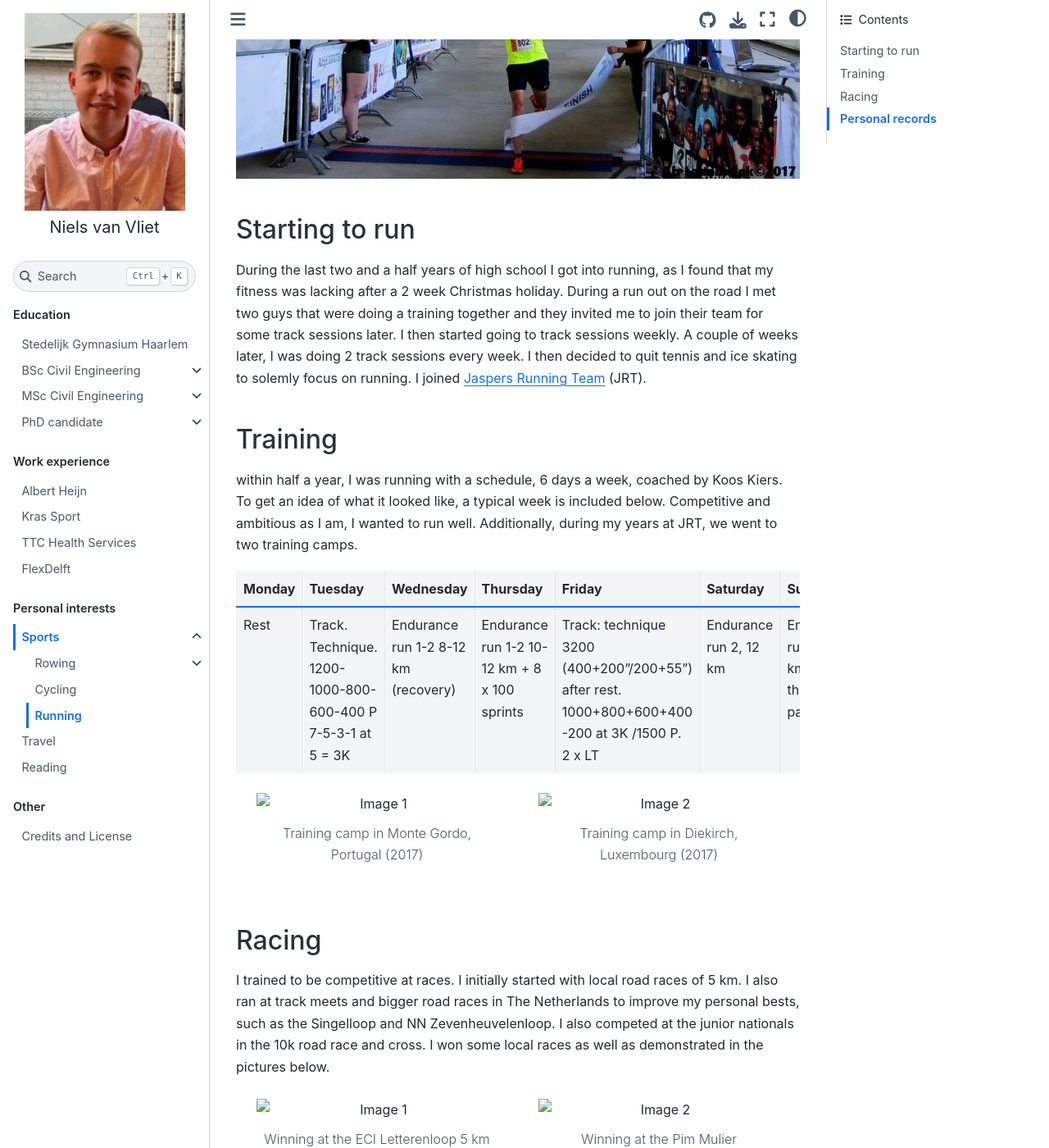
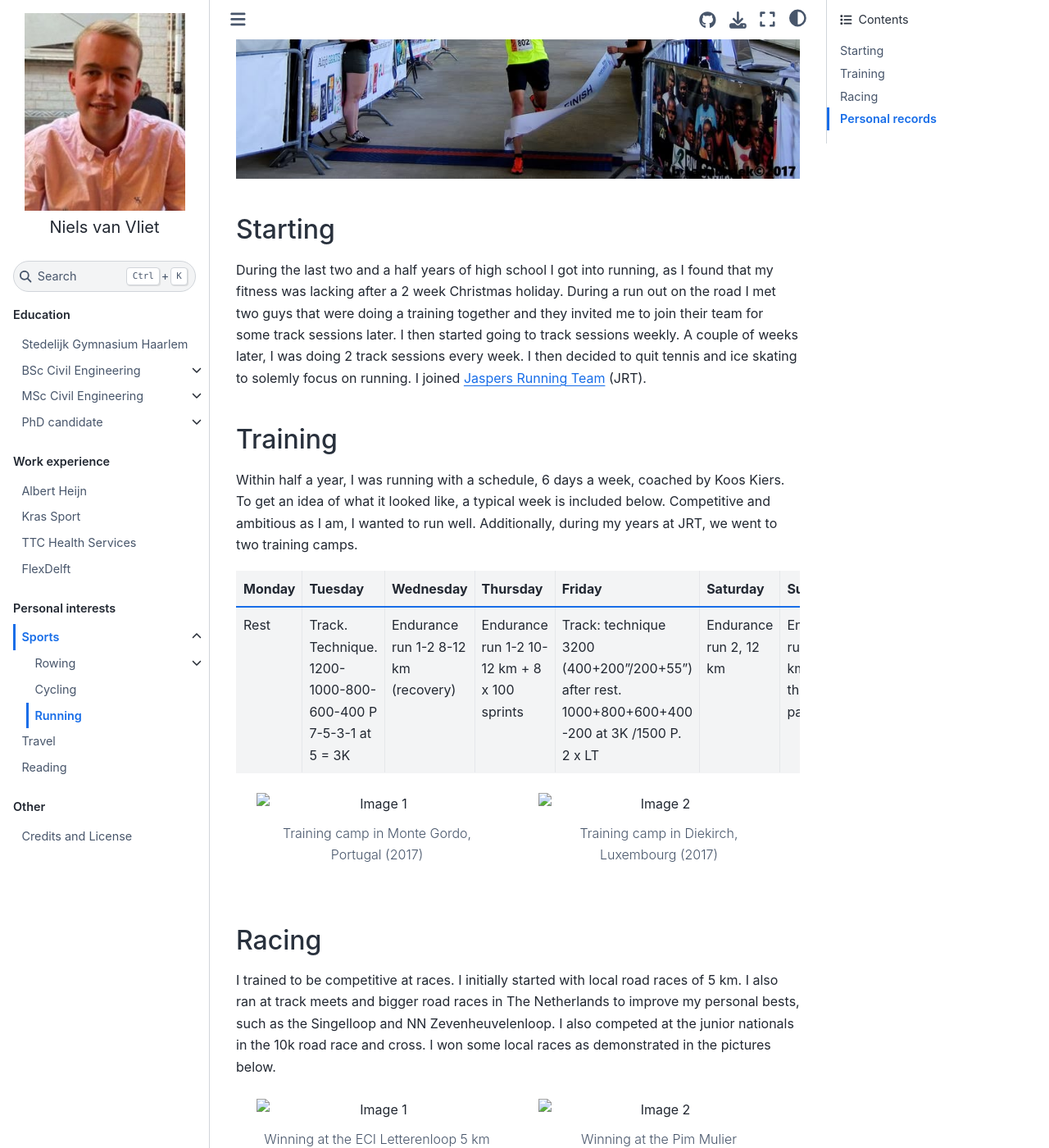
Before and after one commit to navanvliet/navanvliet, a Jupyter Book: the page built from book/Personalinterests/Sports/Running/Running.md, in a window 1280 px wide and 1400 px high, scrolled down 553 px. Shown: the whole window at 82% size. Built offline with Jupyter Book 1.0.4 settings and Sphinx 7.4.7 and the Sphinx Book theme 1.1.4, drawn with Linux system fonts in a browser that asks for light colours; comment, search, counter and statistics services are not loaded.

Commit message:
typos fixed

````diff
--- a/book/Personalinterests/Sports/Running/Running.md
+++ b/book/Personalinterests/Sports/Running/Running.md
@@ -8,11 +8,11 @@ I developed a strong passion for competitive running during high school, progres
 ---
 Winning at the ECI Letterenloop (2017)
 ```
-## Starting to run
+## Starting
 During the last two and a half years of high school I got into running, as I found that my fitness was lacking after a 2 week Christmas holiday. During a run out on the road I met two guys that were doing a training together and they invited me to join their team for some track sessions later. I then started going to track sessions weekly. A couple of weeks later, I was doing 2 track sessions every week. I then decided to quit tennis and ice skating to solemly focus on running. I joined [Jaspers Running Team](https://www.facebook.com/jaspersrunningteam) (JRT).
 
 ## Training
-within half a year, I was running with a schedule, 6 days a week, coached by Koos Kiers. To get an idea of what it looked like, a typical week is included below. Competitive and ambitious as I am, I wanted to run well. Additionally, during my years at JRT, we went to two training camps.
+Within half a year, I was running with a schedule, 6 days a week, coached by Koos Kiers. To get an idea of what it looked like, a typical week is included below. Competitive and ambitious as I am, I wanted to run well. Additionally, during my years at JRT, we went to two training camps.
 | Monday | Tuesday | Wednesday | Thursday | Friday | Saturday | Sunday |
 |--------|---------|-----------|----------|--------|----------|--------|
 | Rest   | Track. Technique. 1200-1000-800-600-400 P 7-5-3-1 at 5 = 3K | Endurance run 1-2 8-12 km (recovery) | Endurance run 1-2 10-12 km + 8 x 100 sprints | Track: technique 3200 (400+200"/200+55") after rest. 1000+800+600+400 -200 at 3K /1500 P. 2 x LT | Endurance run 2, 12 km | Endurance run max 15 km 5x5' at threshold/10K pace 5' rest |
@@ -29,7 +29,7 @@ within half a year, I was running with a schedule, 6 days a week, coached by Koo
 </div>
 
 ## Racing
-I trained to be competitive at races. I initially started with local road races of 5 km. I also ran at track meets and bigger road races in The Netherlands to improve my personal bests, such as the Singelloop and NN Zevenheuvelenloop. I also competed at the junior nationals in the 10k road race and cross. I won some local races as well as demonstrated in the pictures below.
+I trained to be competitive at races. I initially started with local road races of 5 km. I also ran at track meets and bigger road races in The Netherlands to improve my personal bests, such as the Singelloop and NN Zevenheuvelenloop. I also competed at the junior nationals in the 10k road race and cross. I won some local races as demonstrated in the pictures below.
 
 <div style="display: flex; justify-content: space-around;">
   <figure style="text-align: center; width: 45%;">
````
